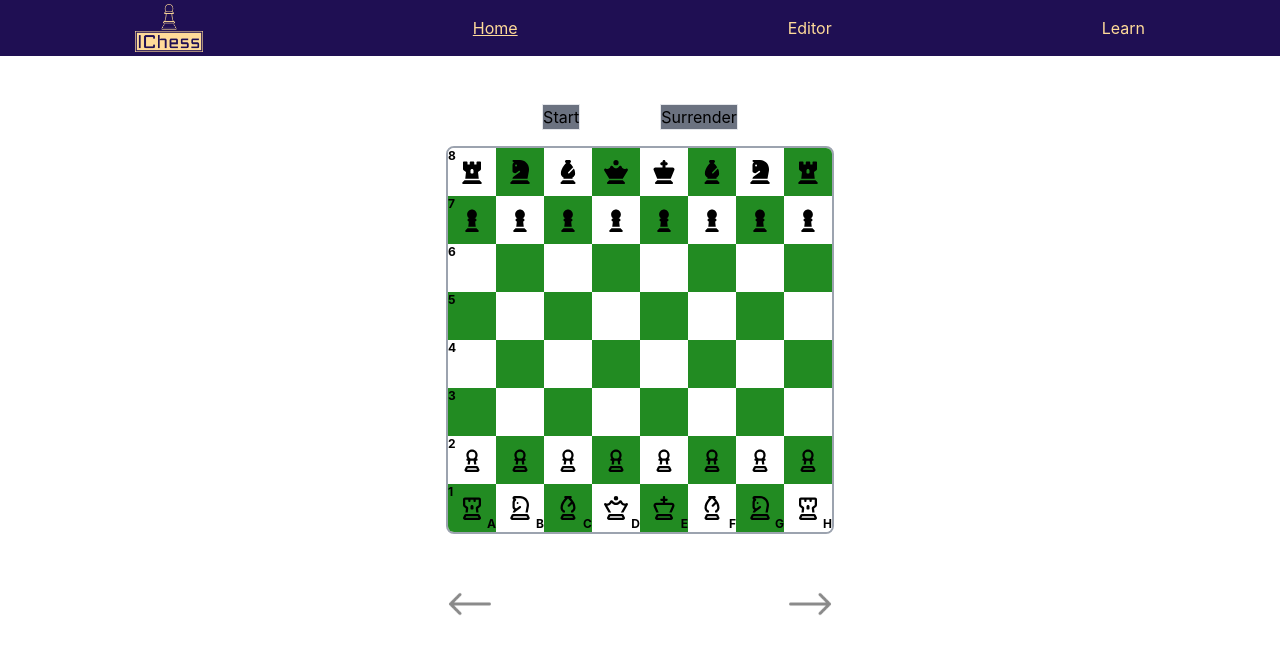
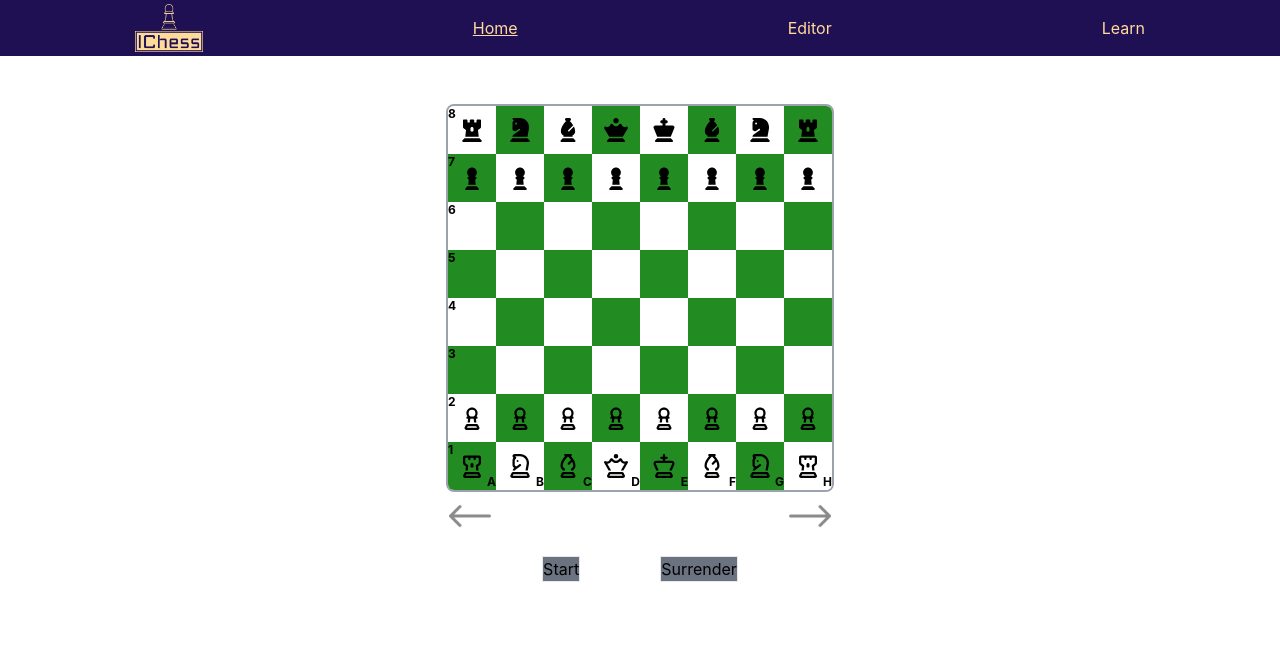
Before and after one commit to IsmaelMastronardi/chessboard, a React (Create React App) app: page / in a window 1280 px wide. Shown: the top 654 px of the page. Built offline with nearby package versions, Linux system fonts and the light colour scheme.

Commit message:
chore: Remove unused code and update board navigation in Board component

```diff
--- a/src/components/board.jsx
+++ b/src/components/board.jsx
@@ -32,11 +32,9 @@ const Board = () => {
   useEffect(() => {
     const handleArrowKey = (e) => {
       if(e.key === 'ArrowLeft'){
-        console.log('here')
         changeBoardState(-1);
       }
       if(e.key === 'ArrowRight'){
-        console.log('here2')
         changeBoardState(1);
       }
     };
@@ -68,15 +66,12 @@ const Board = () => {
         })
       })}
     </div>
-    <div className="flex items-start w-full">
-      <SettingsMenu />
-    </div>
     <div className="flex justify-between w-full">
       <button onClick={() => changeBoardState(-1)}>
-        <img src="../../../images/arrow_left_gray.png" className="w-12"/>
+        <img src="../../../images/arrow_left_gray.png" className="w-12" alt="previous"/>
       </button>
       <button onClick={() => changeBoardState(1)}>
-      <img src="../../../images/arrow_right_gray.png" className="w-12"/>
+      <img src="../../../images/arrow_right_gray.png" className="w-12" alt="next"/>
       </button>
     </div>
     </div>
--- a/src/pages/Home.jsx
+++ b/src/pages/Home.jsx
@@ -11,6 +11,7 @@ const Home = () => {
 
   return(
     <section className="home">
+      <Board />
       <div className="flex gap-20">
         <button
         className="bg-gray-500 border"
@@ -19,7 +20,6 @@ const Home = () => {
         </button>
         <button className="bg-gray-500 border">Surrender</button>
       </div>
-      <Board />
       {startGameMenu && <StartMenu toggleMenu={toggleMenu}/>}
     </section>
   )
```
